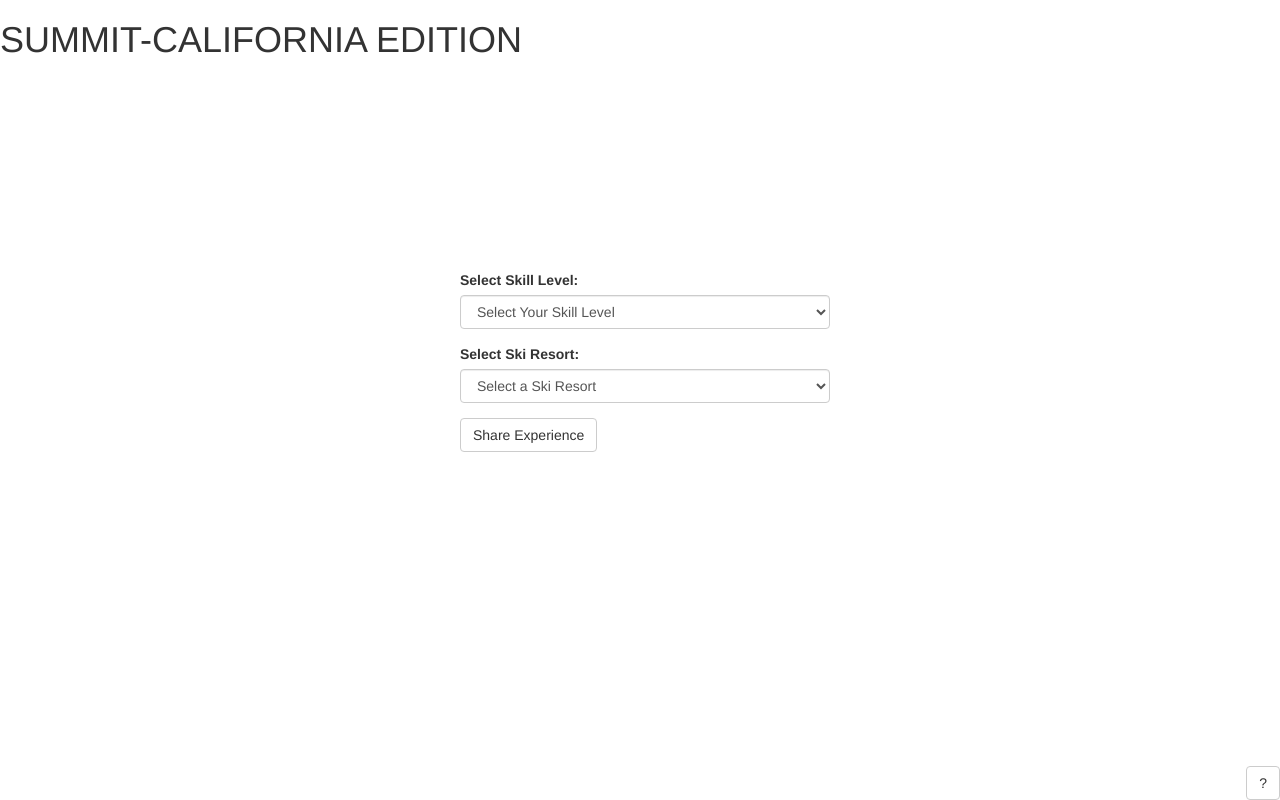
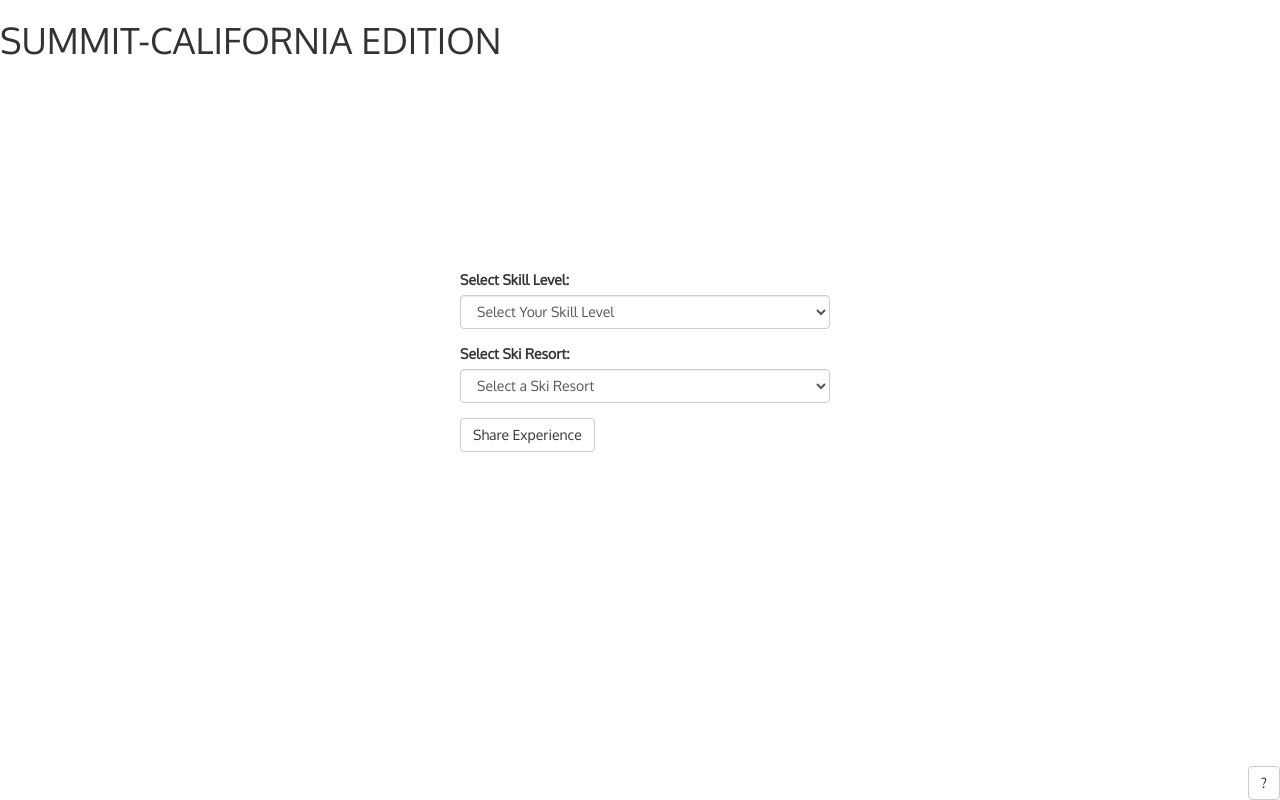
Before and after one commit to eyhu/cogs121-groupc-summit, a plain HTML site: page views/search.html in a window 1280 px wide. Drawn offline with Linux system fonts and the light colour scheme; files that its build step writes are made by us from their sources; files whose address does not match are found by name.

Commit message:
added a style sheet and changed font

```diff
--- /dev/null
+++ b/public/css/style.css
@@ -0,0 +1,11 @@
+body {
+	font-family: 'Oxygen', sans-serif;
+}
+
+.form_reset{
+	border: initial;
+	border-radius: initial;
+	background-color: initial;
+	width: initial;
+	height: initial;
+}
--- a/views/search.html
+++ b/views/search.html
@@ -3,6 +3,8 @@
 <head>
 	<title></title>
 	<link rel="stylesheet" type="text/css" href="css/bootstrap.min.css">
+	<link href='https://fonts.googleapis.com/css?family=Oxygen' rel='stylesheet' type='text/css'>
+	<link rel="stylesheet" href="css/style.css" type="text/css">
 </head>
 <body>
 
```
